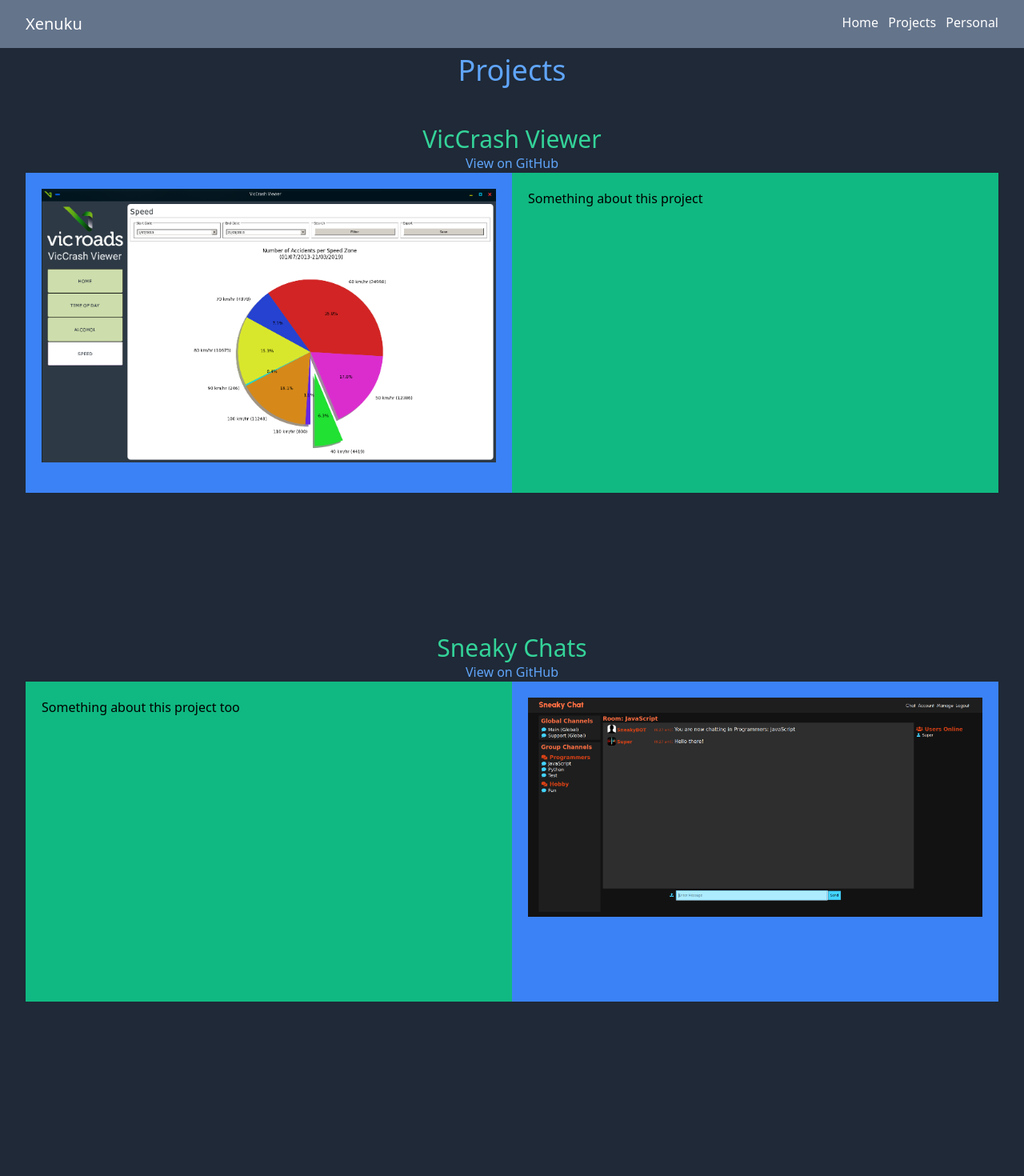
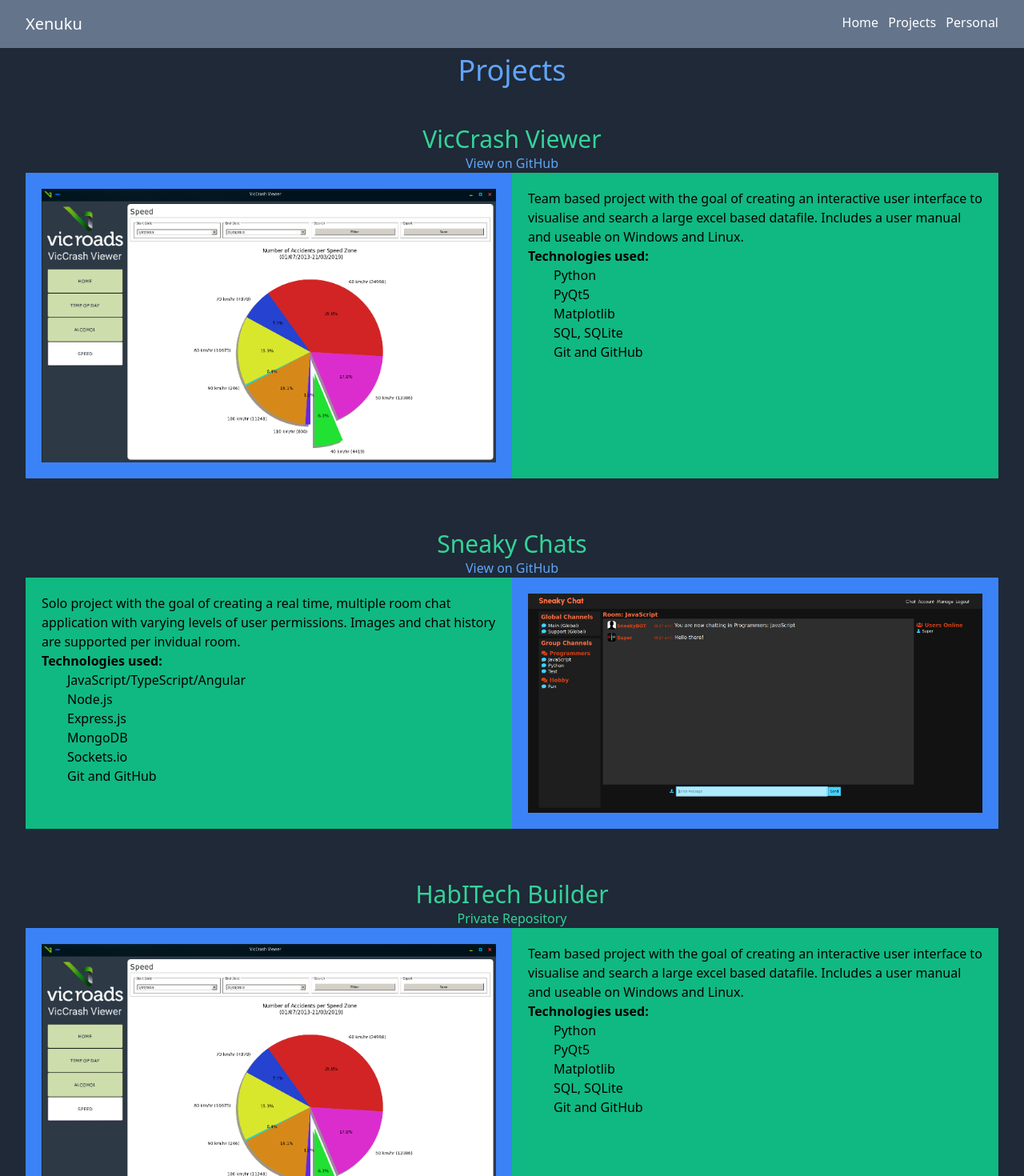
Before and after one commit to Xenuku/xenuku-web, a SvelteKit app: page /projects in a window 1280 px wide. Shown: the top 1470 px of the page at 80% size. Before the commit the page ends 1316 px from the top, so only its background shows below. Built offline with nearby package versions, Linux system fonts and the light colour scheme.

Commit message:
Fix overlap issue Add alt to project.svelte remove project-alt component

```diff
--- a/src/lib/project-alt.svelte
+++ /dev/null
@@ -1,20 +0,0 @@
-<script>
-	export let name;
-	export let image;
-	export let url;
-</script>
-
-<div class="mt-8 mb-8">
-	<h2 class="text-3xl text-center text-emerald-400">{name}</h2>
-	<p class="text-center">
-		<a class="text-blue-400 hover:text-emerald-400" href={url}>View on GitHub</a>
-	</p>
-	<div class="flex flex-wrap h-[400px]">
-		<div class="bg-emerald-500 w-full md:w-1/2 p-5">
-			<slot />
-		</div>
-		<div class="bg-blue-500 w-full md:w-1/2 p-5">
-			<img src="images/projects/{image}" alt="Screenshot of {name} project" />
-		</div>
-	</div>
-</div>
--- a/src/lib/project.svelte
+++ b/src/lib/project.svelte
@@ -2,19 +2,33 @@
 	export let name;
 	export let image;
 	export let url;
+	export let alt = false;
 </script>
 
 <div class="mt-8 mb-8">
 	<h2 class="text-3xl text-center text-emerald-400">{name}</h2>
 	<p class="text-center">
+		{#if url === 'PRIVATE'}
+			<p class="text-emerald-400">Private Repository</p>
+		{:else}
 			<a class="text-blue-400 hover:text-emerald-400" href={url}>View on GitHub</a>
+		{/if}
 	</p>
-	<div class="flex flex-wrap h-[400px]">
+	<div class="flex flex-wrap min-h-[30vh]">
+		{#if alt}
+			<div class="bg-emerald-500 w-full md:w-1/2 p-5">
+				<slot />
+			</div>
+			<div class="bg-blue-500 w-full md:w-1/2 p-5">
+				<img src="images/projects/{image}" alt="Screenshot of {name} project" />
+			</div>
+		{:else}
 			<div class="bg-blue-500 w-full md:w-1/2 p-5">
 				<img src="images/projects/{image}" alt="Screenshot of {name} project" />
 			</div>
 			<div class="bg-emerald-500 w-full md:w-1/2 p-5">
 				<slot />
 			</div>
+		{/if}
 	</div>
 </div>
--- a/src/routes/projects/+page.svelte
+++ b/src/routes/projects/+page.svelte
@@ -1,6 +1,5 @@
 <script>
 	import Project from '$lib/project.svelte';
-	import ProjectAlt from '../../lib/project-alt.svelte';
 </script>
 
 <svelte:head>
@@ -8,17 +7,55 @@
 </svelte:head>
 
 <h2 class="text-4xl text-center text-blue-400">Projects</h2>
-<div class="mb-8 mt-4 flex flex-wrap gap-8 md:gap-28">
+<div class="mb-8 mt-4 flex flex-wrap justify-between">
 	<Project
 		image="viccrash.png"
 		name="VicCrash Viewer"
 		url="https://github.com/Xenuku/VicCrash-Viewer">
-		Something about this project
+		<p>
+			Team based project with the goal of creating an interactive user interface to visualise and
+			search a large excel based datafile. Includes a user manual and useable on Windows and Linux.
+		</p>
+		<span class="font-bold">Technologies used:</span>
+		<ul class="indent-8">
+			<li>Python</li>
+			<li>PyQt5</li>
+			<li>Matplotlib</li>
+			<li>SQL, SQLite</li>
+			<li>Git and GitHub</li>
+		</ul>
 	</Project>
-	<ProjectAlt
+	<Project
 		image="sneakychats.png"
+		alt="true"
 		name="Sneaky Chats"
 		url="https://github.com/Xenuku/SneakyChats">
-		Something about this project too
-	</ProjectAlt>
+		<p>
+			Solo project with the goal of creating a real time, multiple room chat application with
+			varying levels of user permissions. Images and chat history are supported per invidual room.
+		</p>
+		<span class="font-bold">Technologies used:</span>
+		<ul class="indent-8">
+			<li>JavaScript/TypeScript/Angular</li>
+			<li>Node.js</li>
+			<li>Express.js</li>
+			<li>MongoDB</li>
+			<li>Sockets.io</li>
+			<li>Git and GitHub</li>
+		</ul>
+	</Project>
+	<Project image="viccrash.png" name="HabITech Builder" url="PRIVATE">
+		<p>
+			Team based project with the goal of creating an interactive user interface to visualise and
+			search a large excel based datafile. Includes a user manual and useable on Windows and Linux.
+		</p>
+		<span class="font-bold">Technologies used:</span>
+		<ul class="indent-8">
+			<li>Python</li>
+			<li>PyQt5</li>
+			<li>Matplotlib</li>
+			<li>SQL, SQLite</li>
+			<li>Git and GitHub</li>
+		</ul>
+	</Project>
 </div>
```
Lines whose indentation alone changed are shown as unchanged.
